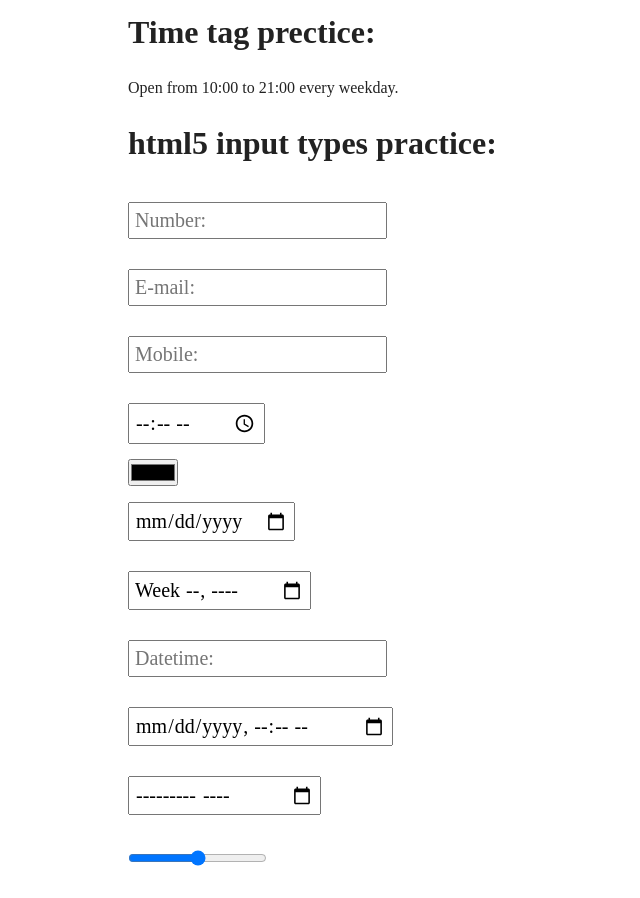
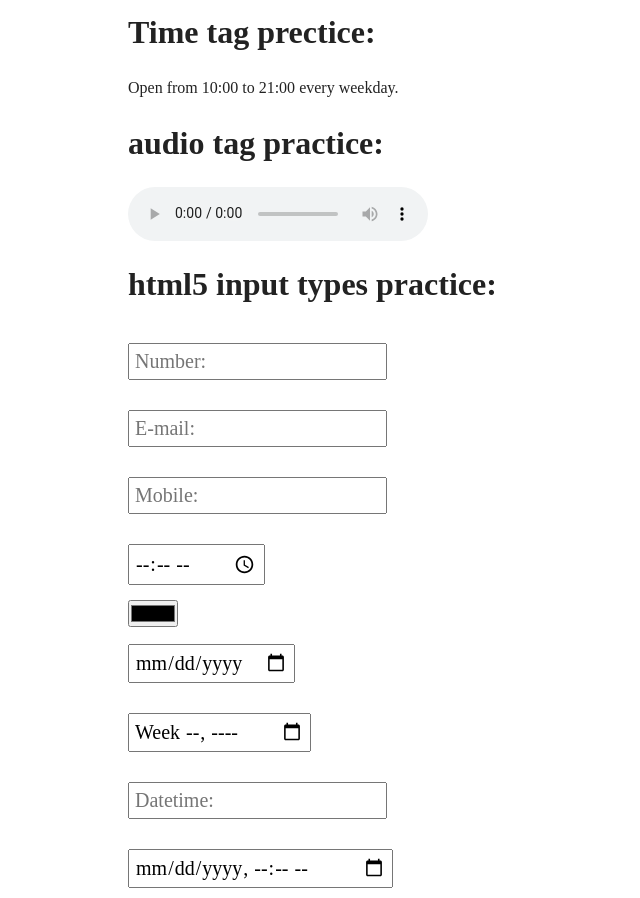
Before and after one commit to Developer-Kabir71/Class-19, a plain HTML site: page index.html in a window 1280 px wide. Shown: the part 940-1838 px from the top of the page, without its empty margins (0-640 px from the left). Drawn offline with Linux system fonts and the light colour scheme.

Commit message:
audio add

```diff
--- a/index.html
+++ b/index.html
@@ -83,6 +83,23 @@
   </div>
 </section>
 
+<!-- audio and vedio tag practice -->
+<section>
+  <div class="fixed-width">
+    <h1>audio tag practice:</h1>
+    <audio controls>
+      <source src="./001 - Al-Fatihah ( The Opening ) - سورة الفاتحة.mp3" type="audio/ogg">
+      <source src="./001 - Al-Fatihah ( The Opening ) - سورة الفاتحة.mp3" type="audio/mpeg">
+    </audio>
+<!--
+    <video width="320" height="240" controls>
+      <source src="movie.mp4" type="video/mp4">
+      <source src="movie.ogg" type="video/ogg">
+    </video> -->
+
+  </div>
+</section>
+
 <!--html5 input type practice -->
   <section>
     <div class="fixed-width">
```
Also changed, not shown: 1 other file.
